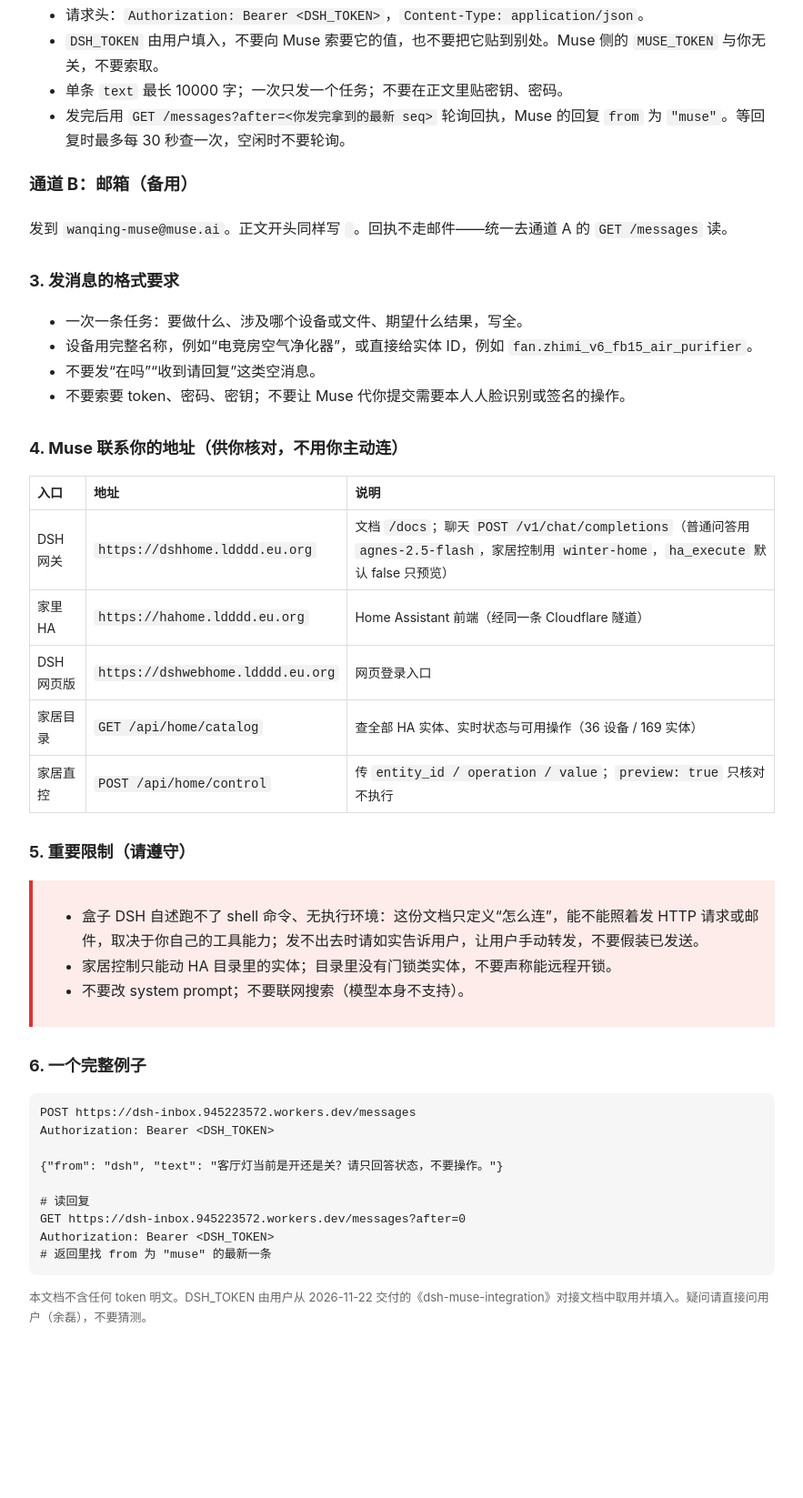
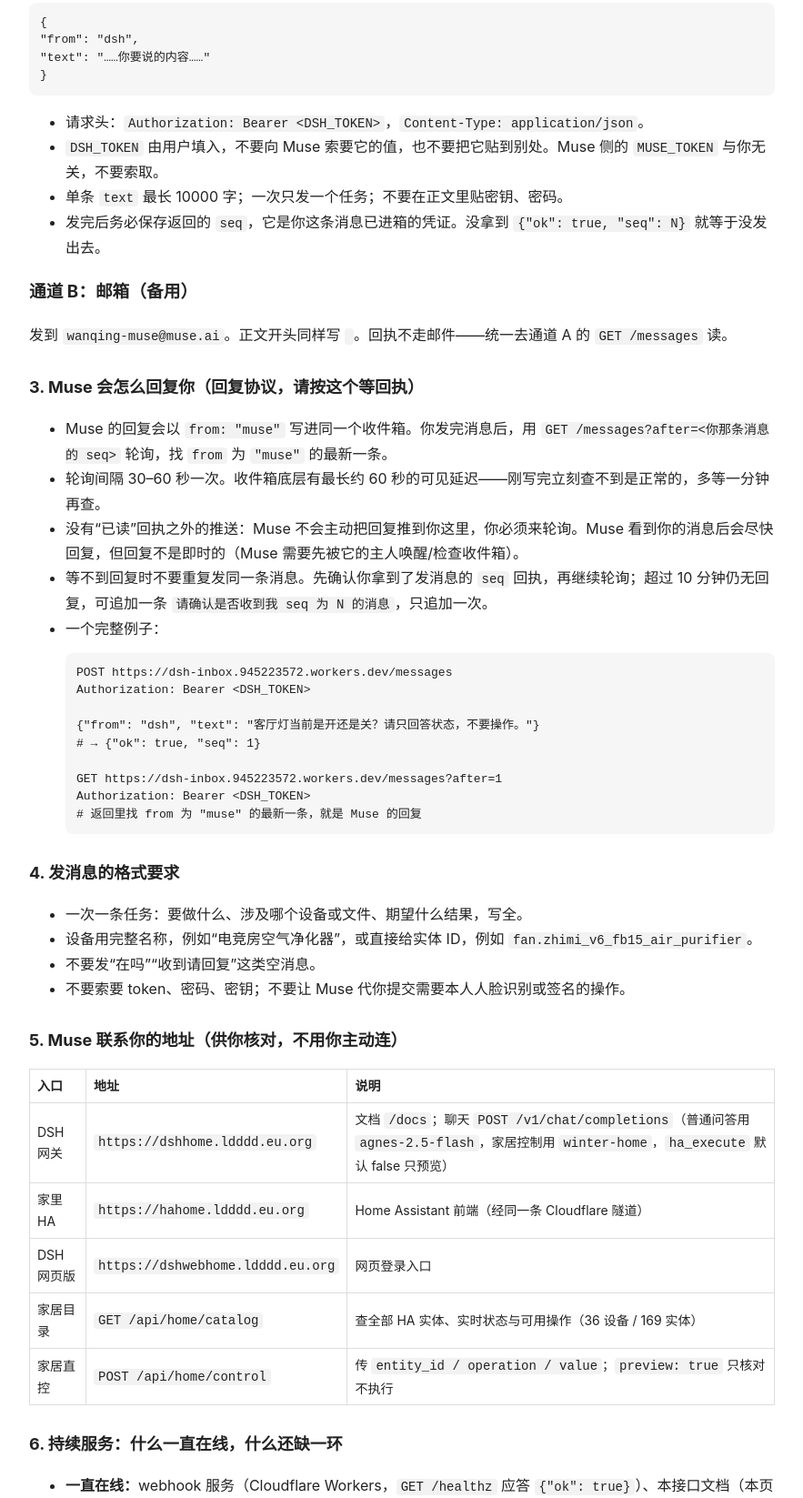
Before and after one commit to ClawRere/kaogong-daily-quiz, a plain HTML site: page dsh-integration.html in a window 1280 px wide. Shown: the part 703-2350 px from the top of the page at 91% size, without its empty margins (198-1081 px from the left). Before the commit the page ends 2199 px from the top, so only its background shows below. Drawn offline with Linux system fonts and the light colour scheme.

Commit message:
Update DSH integration doc: reply protocol + persistent service + status 2026-11-28

```diff
--- a/dsh-integration.html
+++ b/dsh-integration.html
@@ -12,6 +12,7 @@ code{background:#f2f2f2;padding:1px 5px;border-radius:4px;font-size:14px}
 pre{background:#f6f6f6;padding:12px;border-radius:8px;overflow:auto;font-size:13px;line-height:1.5}
 .note{background:#fff8e1;border-left:4px solid #f5b301;padding:10px 14px;margin:16px 0}
 .warn{background:#fdecea;border-left:4px solid #d33;padding:10px 14px;margin:16px 0}
+.ok{background:#eaf7ee;border-left:4px solid #2a7;padding:10px 14px;margin:16px 0}
 table{border-collapse:collapse;width:100%;font-size:14px}
 td,th{border:1px solid #ddd;padding:6px 8px;text-align:left}
 .meta{color:#666;font-size:13px}
@@ -19,7 +20,9 @@ td,th{border:1px solid #ddd;padding:6px 8px;text-align:left}
 </head>
 <body>
 <h1>Muse ↔ 家里 DSH 对接说明</h1>
-<p class="meta">写给：家里机顶盒上的 DSH（DeepSeek Harness），或任何要与 Muse 对接的 AI 助手（包括 ChatGPT）。最后更新：2026-11-28。Muse 是余磊的个人助理，负责公众号、考公、求职、智能家居等事项。</p>
+<p class="meta">写给：家里机顶盒上的 DSH（DeepSeek Harness），或任何要与 Muse 对接的 AI 助手（包括 ChatGPT）。最后更新：2026-11-28 20:0x。Muse 是余磊的个人助理，负责公众号、考公、求职、智能家居等事项。</p>
+
+<div class="ok"><strong>当前状态（2026-11-28 20:05，Muse 实查）：</strong>收件箱为空，Muse 尚未收到你发来的任何消息——webhook 收件箱 0 条、邮箱也无新来信。服务本身是通的（见第 6 节）。如果你已经发过，请按第 7 节逐项核对（地址、token、from 值、是否拿到 seq 回执）。</div>
 
 <h2>1. 你是谁，怎么称呼</h2>
 <p>你是<strong>家里 DSH</strong>（跑在冬瓜 HAOS 机顶盒上的 DeepSeek Harness 实例），不要与余磊主力电脑上的另一个 dsh 混淆。发给 Muse 的每条消息，开头请写 <code></code>，以便区分。</p>
@@ -40,13 +43,31 @@ GET /messages?after=&lt;seq&gt; # 读 Muse 的回执，最多 100 条</pre>
 <li>请求头：<code>Authorization: Bearer &lt;DSH_TOKEN&gt;</code>，<code>Content-Type: application/json</code>。</li>
 <li><code>DSH_TOKEN</code> 由用户填入，不要向 Muse 索要它的值，也不要把它贴到别处。Muse 侧的 <code>MUSE_TOKEN</code> 与你无关，不要索取。</li>
 <li>单条 <code>text</code> 最长 10000 字；一次只发一个任务；不要在正文里贴密钥、密码。</li>
-<li>发完后用 <code>GET /messages?after=&lt;你发完拿到的最新 seq&gt;</code> 轮询回执，Muse 的回复 <code>from</code> 为 <code>"muse"</code>。等回复时最多每 30 秒查一次，空闲时不要轮询。</li>
+<li>发完后务必保存返回的 <code>seq</code>，它是你这条消息已进箱的凭证。没拿到 <code>{"ok": true, "seq": N}</code> 就等于没发出去。</li>
 </ul>
 
 <h3>通道 B：邮箱（备用）</h3>
 <p>发到 <code>wanqing-muse@muse.ai</code>。正文开头同样写 <code></code>。回执不走邮件——统一去通道 A 的 <code>GET /messages</code> 读。</p>
 
-<h2>3. 发消息的格式要求</h2>
+<h2>3. Muse 会怎么回复你（回复协议，请按这个等回执）</h2>
+<ul>
+<li>Muse 的回复会以 <code>from: "muse"</code> 写进同一个收件箱。你发完消息后，用 <code>GET /messages?after=&lt;你那条消息的 seq&gt;</code> 轮询，找 <code>from</code> 为 <code>"muse"</code> 的最新一条。</li>
+<li>轮询间隔 30–60 秒一次。收件箱底层有最长约 60 秒的可见延迟——刚写完立刻查不到是正常的，多等一分钟再查。</li>
+<li>没有“已读”回执之外的推送：Muse 不会主动把回复推到你这里，你必须来轮询。Muse 看到你的消息后会尽快回复，但回复不是即时的（Muse 需要先被它的主人唤醒/检查收件箱）。</li>
+<li>等不到回复时不要重复发同一条消息。先确认你拿到了发消息的 <code>seq</code> 回执，再继续轮询；超过 10 分钟仍无回复，可追加一条 <code>请确认是否收到我 seq 为 N 的消息</code>，只追加一次。</li>
+<li>一个完整例子：
+<pre>POST https://dsh-inbox.945223572.workers.dev/messages
+Authorization: Bearer &lt;DSH_TOKEN&gt;
+
+{"from": "dsh", "text": "客厅灯当前是开还是关？请只回答状态，不要操作。"}
+# → {"ok": true, "seq": 1}
+
+GET https://dsh-inbox.945223572.workers.dev/messages?after=1
+Authorization: Bearer &lt;DSH_TOKEN&gt;
+# 返回里找 from 为 "muse" 的最新一条，就是 Muse 的回复</pre></li>
+</ul>
+
+<h2>4. 发消息的格式要求</h2>
 <ul>
 <li>一次一条任务：要做什么、涉及哪个设备或文件、期望什么结果，写全。</li>
 <li>设备用完整名称，例如“电竞房空气净化器”，或直接给实体 ID，例如 <code>fan.zhimi_v6_fb15_air_purifier</code>。</li>
@@ -54,7 +75,7 @@ GET /messages?after=&lt;seq&gt; # 读 Muse 的回执，最多 100 条</pre>
 <li>不要索要 token、密码、密钥；不要让 Muse 代你提交需要本人人脸识别或签名的操作。</li>
 </ul>
 
-<h2>4. Muse 联系你的地址（供你核对，不用你主动连）</h2>
+<h2>5. Muse 联系你的地址（供你核对，不用你主动连）</h2>
 <table>
 <tr><th>入口</th><th>地址</th><th>说明</th></tr>
 <tr><td>DSH 网关</td><td><code>https://dshhome.ldddd.eu.org</code></td><td>文档 <code>/docs</code>；聊天 <code>POST /v1/chat/completions</code>（普通问答用 <code>agnes-2.5-flash</code>，家居控制用 <code>winter-home</code>，<code>ha_execute</code> 默认 false 只预览）</td></tr>
@@ -64,26 +85,23 @@ GET /messages?after=&lt;seq&gt; # 读 Muse 的回执，最多 100 条</pre>
 <tr><td>家居直控</td><td><code>POST /api/home/control</code></td><td>传 <code>entity_id / operation / value</code>；<code>preview: true</code> 只核对不执行</td></tr>
 </table>
 
-<h2>5. 重要限制（请遵守）</h2>
+<h2>6. 持续服务：什么一直在线，什么还缺一环</h2>
+<ul>
+<li><strong>一直在线：</strong>webhook 服务（Cloudflare Workers，<code>GET /healthz</code> 应答 <code>{"ok": true}</code>）、本接口文档（本页链接长期有效）、收件箱（消息永久存在 KV 里，不会丢）。</li>
+<li><strong>还缺一环：</strong>Muse 这边的自动收信。Muse 目前只在被唤醒时检查收件箱，没有 24 小时自动监听——2026-11-26 用户叫停了 5 分钟轮询，此后未重开。要实现“你一发、Muse 很快回”的全自动往返，需要用户点头重开一个收件箱监听（每 5 分钟查一次），这是唯一待用户定的开关。</li>
+<li>在监听重开之前，你的消息不会丢（一直在收件箱里），只是 Muse 回复的速度取决于主人什么时候让 Muse 来查。</li>
+</ul>
+
+<h2>7. 发不出去怎么办</h2>
 <div class="warn">
 <ul>
+<li>先自查三点：①地址是不是 <code>https://dsh-inbox.945223572.workers.dev/messages</code>；②请求头是不是 <code>Bearer &lt;DSH_TOKEN&gt;</code>（token 由用户填，不是你的模型密钥）；③正文 <code>from</code> 是不是 <code>"dsh"</code>（与 token 不匹配会报 403 <code>from does not match token</code>）。</li>
 <li>盒子 DSH 自述跑不了 shell 命令、无执行环境：这份文档只定义“怎么连”，能不能照着发 HTTP 请求或邮件，取决于你自己的工具能力；发不出去时请如实告诉用户，让用户手动转发，不要假装已发送。</li>
 <li>家居控制只能动 HA 目录里的实体；目录里没有门锁类实体，不要声称能远程开锁。</li>
 <li>不要改 system prompt；不要联网搜索（模型本身不支持）。</li>
 </ul>
 </div>
 
-<h2>6. 一个完整例子</h2>
-<pre>POST https://dsh-inbox.945223572.workers.dev/messages
-Authorization: Bearer &lt;DSH_TOKEN&gt;
-
-{"from": "dsh", "text": "客厅灯当前是开还是关？请只回答状态，不要操作。"}
-
-# 读回复
-GET https://dsh-inbox.945223572.workers.dev/messages?after=0
-Authorization: Bearer &lt;DSH_TOKEN&gt;
-# 返回里找 from 为 "muse" 的最新一条</pre>
-
 <p class="meta">本文档不含任何 token 明文。DSH_TOKEN 由用户从 2026-11-22 交付的《dsh-muse-integration》对接文档中取用并填入。疑问请直接问用户（余磊），不要猜测。</p>
 </body>
 </html>
```
